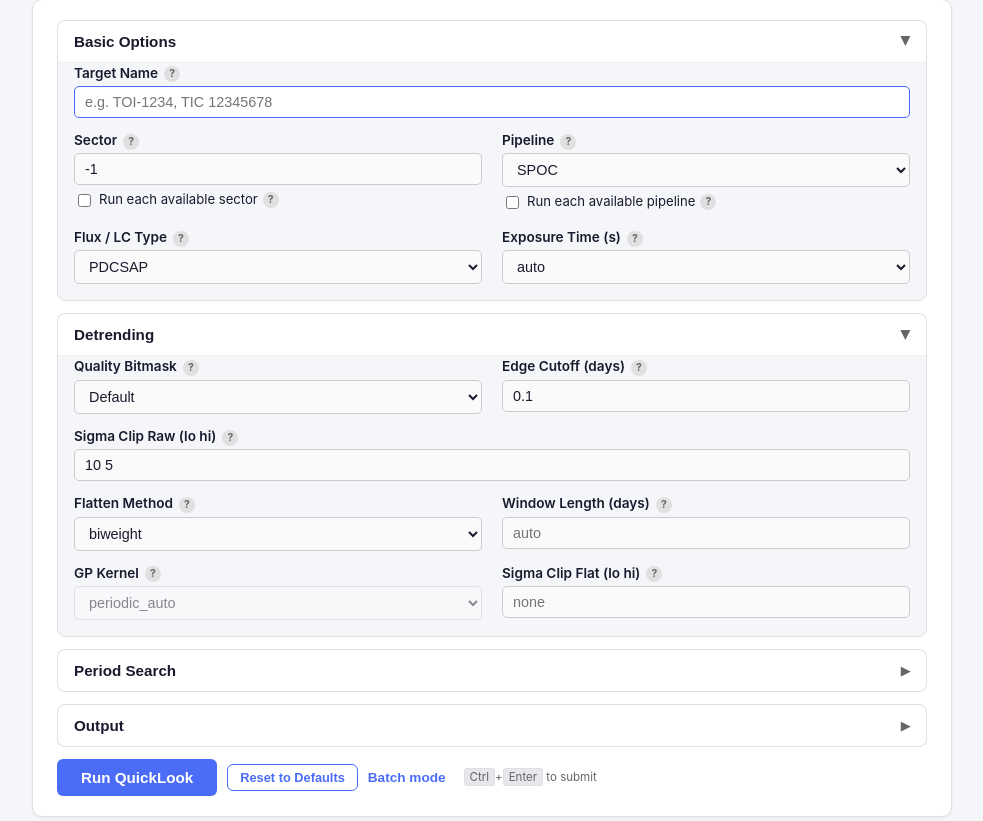
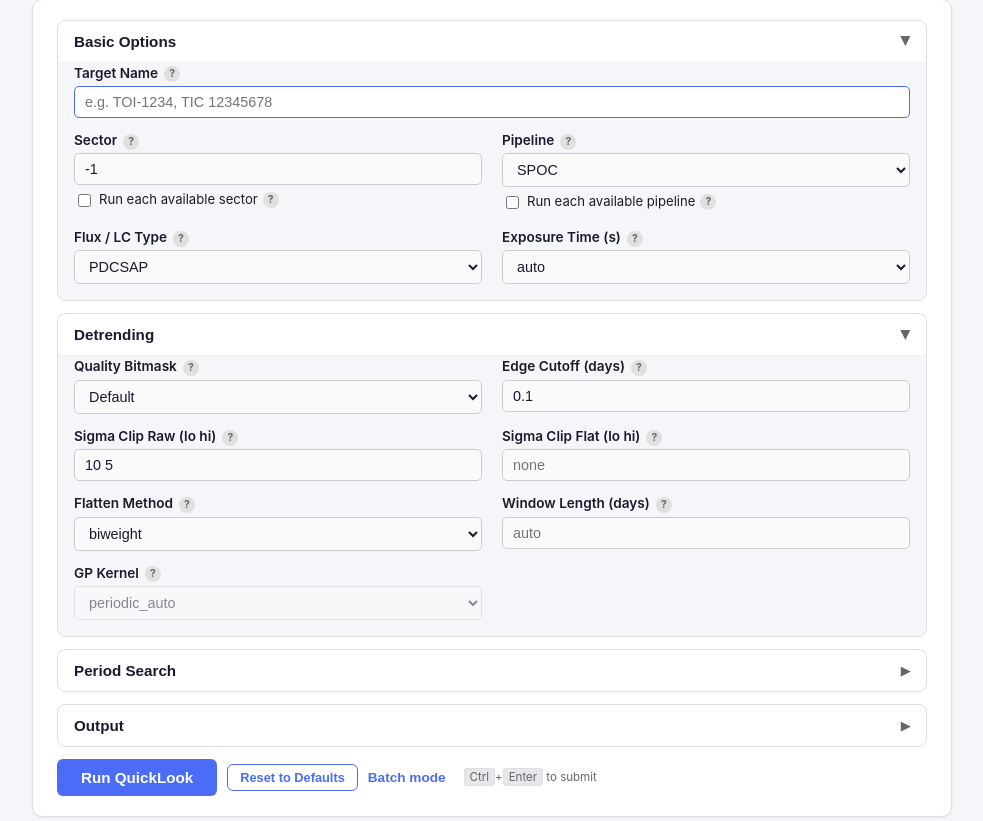
Before and after one commit to jpdeleon/quicklook, a Flask app: page / in a window 1280 px wide, after a click that opens the changed part. Shown: the part 167-988 px from the top of the page, without its empty margins (148-1131 px from the left). Run offline with Flask 3, Linux system fonts and the light colour scheme; data that the repository does not hold is empty; parts of the project's set-up code (start-up, migrations or seed data) failed here and were passed over; some libraries are stand-ins or nearby versions.

Commit message:
feat(gui): place Sigma Clip Flat beside Sigma Clip Raw
In the Detrending panel, Sigma Clip Raw spanned the full grid width and Sigma
Clip Flat sat further down among the flatten options. Drop the full-width span
on Raw and move Flat directly after it so the two related fields share a row
(Raw in column 1, Flat in column 2). Field names, ids, and submission behavior
are unchanged.

Co-Authored-By: Claude Opus 4.8 <noreply@anthropic.com>
Claude-Session: https://claude.ai/code/session_01NcuVEXfo5ChoUuQE7P8dBK

```diff
--- a/quicklook/app/templates/index.html
+++ b/quicklook/app/templates/index.html
@@ -393,12 +393,19 @@
           </div>
           <input type="number" step="0.01" name="edge_cutoff" id="edge_cutoff" value="0.1">
         </div>
-        <div class="full-width">
+        <div>
           <div class="label-row">
             <label for="sigma_clip_raw">Sigma Clip Raw (lo hi)</label>
             <span class="help-tip" tabindex="0" data-tip="Two values: lower and upper sigma bounds for raw light curve clipping. E.g. '10 5' clips below 10-sigma and above 5-sigma.">?</span>
           </div>
           <input type="text" name="sigma_clip_raw" id="sigma_clip_raw" placeholder="10 5" value="10 5">
+        </div>
+        <div>
+          <div class="label-row">
+            <label for="sigma_clip_flat">Sigma Clip Flat (lo hi)</label>
+            <span class="help-tip" tabindex="0" data-tip="Two values (lo hi), same format as raw. Applied after flattening. Leave blank to skip.">?</span>
+          </div>
+          <input type="text" name="sigma_clip_flat" id="sigma_clip_flat" placeholder="none">
         </div>
         <div>
           <div class="label-row">
@@ -436,13 +443,6 @@
             <option value="periodic">periodic</option>
             <option value="squared_exp">squared_exp</option>
           </select>
-        </div>
-        <div>
-          <div class="label-row">
-            <label for="sigma_clip_flat">Sigma Clip Flat (lo hi)</label>
-            <span class="help-tip" tabindex="0" data-tip="Two values (lo hi), same format as raw. Applied after flattening. Leave blank to skip.">?</span>
-          </div>
-          <input type="text" name="sigma_clip_flat" id="sigma_clip_flat" placeholder="none">
         </div>
       </div>
     </div>
```
